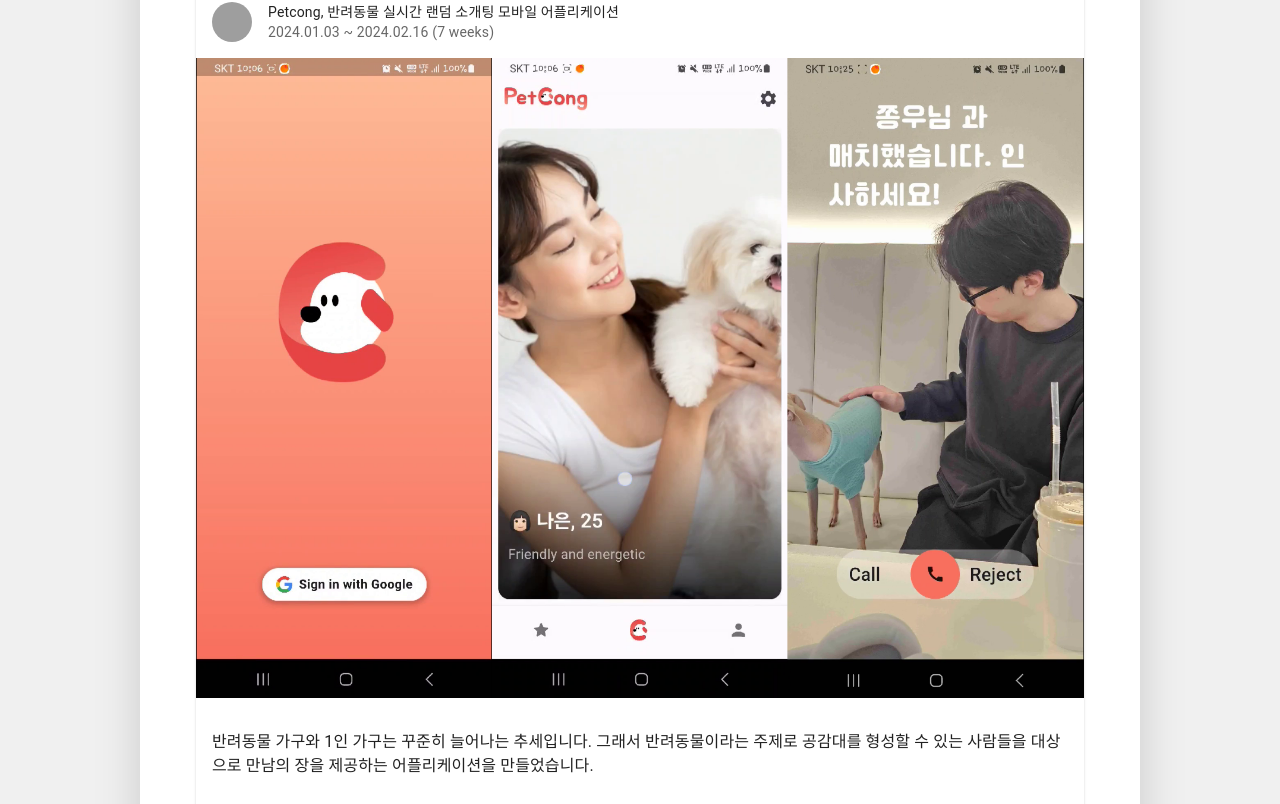
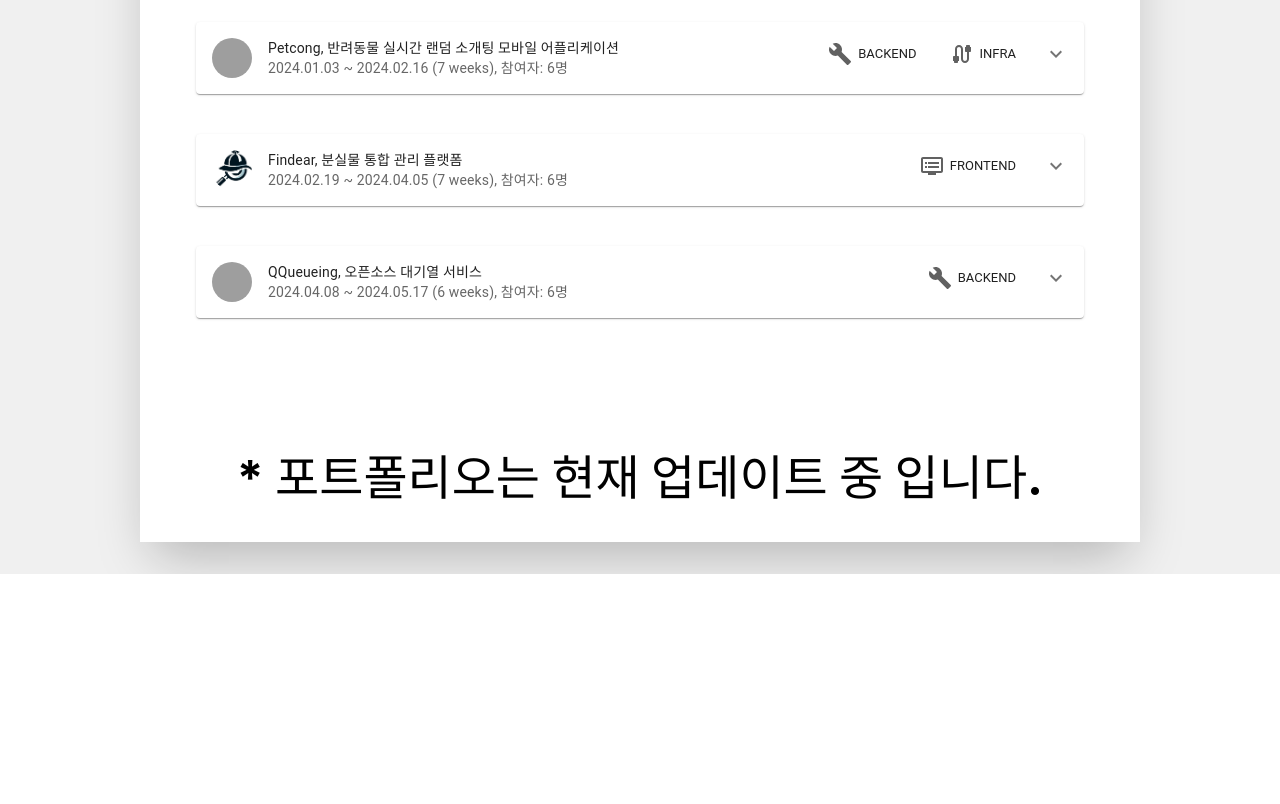
Before and after one commit to ztrl/my-home-app, a React (Vite) app: page / in a window 1280 px wide. Shown: the part 1656-2460 px from the top of the page. After the commit the page ends 2230 px from the top, so only its background shows below. Built offline with nearby package versions, Linux system fonts and the light colour scheme; grey boxes are pictures that could not be loaded.

Commit message:
feat: Add ProjectCard components

```diff
--- a/src/App.tsx
+++ b/src/App.tsx
@@ -52,7 +52,7 @@
               <hr />
               <p className="px-7 pt-7">
                 안녕하십니까, 하나에 몰입해서 깊게 파고드는 것을 좋아하는
-                <text className="font-bold"> 딥 다이버</text> 신문영입니다.
+                <span className="font-bold"> 딥 다이버</span> 신문영입니다.
               </p>
               <p className="px-7 pt-2">
                 전 대부분의 상황에서 객체지향적으로 코드를 작성하려고 합니다.
@@ -104,7 +104,7 @@
               <header className="p-7 font-bold">PROJECT (WIP)</header>
               <hr />
               <section className="p-7">
-                <ProjectHolder></ProjectHolder>
+                <ProjectHolder />
               </section>
             </article>
           </section>
--- /dev/null
+++ b/src/components/ProjectCard.tsx
@@ -0,0 +1,118 @@
+import ExpandMore from "@mui/icons-material/ExpandMore";
+import GitHubIcon from "@mui/icons-material/GitHub";
+import BuildIcon from "@mui/icons-material/Build";
+import CableIcon from "@mui/icons-material/Cable";
+import DvrIcon from "@mui/icons-material/Dvr";
+import {
+  Card,
+  CardHeader,
+  Avatar,
+  IconButton,
+  Collapse,
+  CardMedia,
+  CardContent,
+  Typography,
+  CardActions,
+  Chip,
+} from "@mui/material";
+import { useState } from "react";
+
+type ProjectCardProps = {
+  avatarImgSrc: string;
+  title: string;
+  subheader: string;
+  imgSrc: string;
+  summary: string;
+  contribution: string;
+  achivement: string;
+  retrospection: string;
+  githubLink: string;
+  skillList: string[];
+};
+
+const ProjectCard = ({
+  avatarImgSrc,
+  title,
+  subheader,
+  imgSrc,
+  summary,
+  contribution,
+  achivement,
+  retrospection,
+  githubLink,
+  skillList,
+}: ProjectCardProps) => {
+  const [expanded, setExpanded] = useState<boolean>(false);
+
+  const handleExpandMordClick = () => {
+    setExpanded(!expanded);
+  };
+
+  return (
+    <Card sx={{ my: 5 }}>
+      <CardHeader
+        avatar={<Avatar src={avatarImgSrc} alt="icon" />}
+        action={
+          <>
+            {skillList.map((skill, index) => {
+              return (
+                <Chip
+                  key={index}
+                  avatar={
+                    skill === "BACKEND" ? (
+                      <BuildIcon fontSize="small" />
+                    ) : skill === "INFRA" ? (
+                      <CableIcon fontSize="small" />
+                    ) : (
+                      <DvrIcon fontSize="small" />
+                    )
+                  }
+                  label={skill}
+                  sx={{
+                    mx: 1,
+                    background: "white",
+                  }}
+                />
+              );
+            })}
+            <IconButton
+              onClick={handleExpandMordClick}
+              sx={{
+                transform: !expanded ? "rotate(0deg)" : "rotate(180deg)",
+                outline: 0,
+              }}
+            >
+              <ExpandMore />
+            </IconButton>
+          </>
+        }
+        title={title}
+        subheader={subheader}
+      />
+      <Collapse in={expanded} timeout="auto" unmountOnExit>
+        <CardMedia
+          component="img"
+          height="200"
+          image={imgSrc}
+          alt="project thumbnail"
+        />
+        <CardContent>
+          <Typography sx={{ py: 2 }}>{summary}</Typography>
+          <Typography sx={{ py: 2 }}>{contribution}</Typography>
+          <Typography sx={{ py: 2 }}>{achivement}</Typography>
+          <Typography sx={{ py: 2 }}>{retrospection}</Typography>
+        </CardContent>
+        <CardActions disableSpacing>
+          <IconButton
+            aria-label="link to project's github repository"
+            href={githubLink}
+          >
+            <GitHubIcon fontSize="large" />
+          </IconButton>
+        </CardActions>
+      </Collapse>
+    </Card>
+  );
+};
+
+export default ProjectCard;
--- a/src/components/ProjectHolder.tsx
+++ b/src/components/ProjectHolder.tsx
@@ -1,115 +1,50 @@
-import Card from "@mui/material/Card";
-import CardHeader from "@mui/material/CardHeader";
-import CardMedia from "@mui/material/CardMedia";
-import CardContent from "@mui/material/CardContent";
-import CardActions from "@mui/material/CardActions";
-import Avatar from "@mui/material/Avatar";
-import IconButton from "@mui/material/IconButton";
-import Typography from "@mui/material/Typography";
-import GitHubIcon from "@mui/icons-material/GitHub";
+import ProjectCard from "./ProjectCard";
 
 const ProjectHolder = () => {
   return (
     <>
-      <Card sx={{ my: 5 }}>
-        <CardHeader
-          avatar={
-            <Avatar
-              src="https://raw.githubusercontent.com/ztrl/petcong/master/asset/logo.png"
-              alt="icon"
-              aria-label="projectIcon"
-            />
-          }
-          title="Petcong, 반려동물 실시간 랜덤 소개팅 모바일 어플리케이션"
-          subheader="2024.01.03 ~ 2024.02.16 (7 weeks)"
-        />
-        <CardMedia
-          component="img"
-          image="/images/petcong_thumbnail.png"
-          alt="petcong_thumbnail"
-        />
-        <CardContent>
-          <Typography sx={{ py: 2 }}>
-            반려동물 가구와 1인 가구는 꾸준히 늘어나는 추세입니다. 그래서
-            반려동물이라는 주제로 공감대를 형성할 수 있는 사람들을 대상으로
-            만남의 장을 제공하는 어플리케이션을 만들었습니다.
-          </Typography>
-        </CardContent>
-        <CardActions disableSpacing>
-          <IconButton
-            aria-label="link to petcong github repository"
-            href="https://github.com/ztrl/petcong"
-          >
-            <GitHubIcon fontSize="large" />
-          </IconButton>
-        </CardActions>
-      </Card>
-      <Card sx={{ my: 5 }}>
-        <CardHeader
-          avatar={
-            <Avatar
-              src="/images/findear_logo.jpg"
-              alt="icon"
-              aria-label="projectIcon"
-            />
-          }
-          title="Findear, 분실물 통합 관리 플랫폼"
-          subheader="2024.02.19 ~ 2024.04.05 (7 weeks)"
-        />
-        <CardMedia
-          component="img"
-          image="/images/findear_thumbnail.png"
-          alt="findear_thumbnail"
-        />
-        <CardContent>
-          <Typography sx={{ py: 2 }}>
-            시설의 관리자들은 고객이 놓고간 물건들을 보관하고 관리하는데
+      <ProjectCard
+        avatarImgSrc="https://raw.githubusercontent.com/ztrl/petcong/master/asset/logo.png"
+        title={"Petcong, 반려동물 실시간 랜덤 소개팅 모바일 어플리케이션"}
+        subheader="2024.01.03 ~ 2024.02.16 (7 weeks), 참여자: 6명"
+        imgSrc="/images/petcong_thumbnail.png"
+        summary="반려동물 가구와 1인 가구는 꾸준히 늘어나는 추세입니다. 그래서
+              반려동물이라는 주제로 공감대를 형성할 수 있는 사람들을 대상으로
+              만남의 장을 제공하는 어플리케이션을 만들었습니다."
+        contribution=""
+        achivement=""
+        retrospection=""
+        githubLink="https://github.com/ztrl/petcong"
+        skillList={["BACKEND", "INFRA"]}
+      />
+      <ProjectCard
+        avatarImgSrc="/images/findear_logo.jpg"
+        title="Findear, 분실물 통합 관리 플랫폼"
+        subheader="2024.02.19 ~ 2024.04.05 (7 weeks), 참여자: 6명"
+        imgSrc="/images/findear_thumbnail.png"
+        summary="시설의 관리자들은 고객이 놓고간 물건들을 보관하고 관리하는데
             어려움이 있습니다. Findear는 AI를 활용한 습득물 간편 등록 시스템과
-            유사 습득물 매칭 서비스를 제공하여 이를 해결합니다.
-          </Typography>
-        </CardContent>
-        <CardActions disableSpacing>
-          <IconButton
-            aria-label="link to findear github repository"
-            href="https://github.com/2TF4/findear"
-          >
-            <GitHubIcon fontSize="large" />
-          </IconButton>
-        </CardActions>
-      </Card>
-      <Card>
-        <CardHeader
-          avatar={
-            <Avatar
-              src="https://raw.githubusercontent.com/4-EVERY1/QQueueing/master/.asset/queueing.png"
-              alt="icon"
-              aria-label="projectIcon"
-            />
-          }
-          title="QQueueing, 오픈소스 대기열 서비스"
-          subheader="2024.01.03 ~ 2024.02.16 (7 weeks)"
-        />
-        <CardMedia
-          component="img"
-          image="/images/commandline.png"
-          alt="petcong_thumbnail"
-        />
-        <CardContent>
-          <Typography sx={{ py: 2 }}>
-            QQueueing은 서버에 직접 설치해서 사용할 수 있는 무료 대기열
+            유사 습득물 매칭 서비스를 제공하여 이를 해결합니다."
+        contribution=""
+        achivement=""
+        retrospection=""
+        githubLink="https://github.com/2TF4/findear"
+        skillList={["FRONTEND"]}
+      />
+      <ProjectCard
+        avatarImgSrc="https://raw.githubusercontent.com/4-EVERY1/QQueueing/master/.asset/queueing.png"
+        title="QQueueing, 오픈소스 대기열 서비스"
+        subheader="2024.04.08 ~ 2024.05.17 (6 weeks), 참여자: 6명"
+        imgSrc="/images/waiting_queue.gif"
+        summary="QQueueing은 서버에 직접 설치해서 사용할 수 있는 무료 대기열
             서비스입니다. 서버 프로그램이 실행 중인 곳에 설치해서, 추가 비용
-            없이 대기열 기능을 사용할 수 있습니다.
-          </Typography>
-        </CardContent>
-        <CardActions disableSpacing>
-          <IconButton
-            aria-label="link to petcong github repository"
-            href="https://github.com/4-EVERY1/QQueueing"
-          >
-            <GitHubIcon fontSize="large" />
-          </IconButton>
-        </CardActions>
-      </Card>
+            없이 대기열 기능을 사용할 수 있습니다."
+        contribution=""
+        achivement=""
+        retrospection=""
+        githubLink="https://github.com/4-EVERY1/QQueueing"
+        skillList={["BACKEND"]}
+      />
     </>
   );
 };
--- a/src/components/SkillContents.tsx
+++ b/src/components/SkillContents.tsx
@@ -79,10 +79,9 @@
   return (
     <>
       {contents[activeContent].map((skill, skillIndex) => (
-        <>
         <div key={skillIndex} className="mt-3">
           <header className="text-lg font-semibold p-3">{skill.name}</header>
-            <div className="p-3">
+          <div className="mt-3">
             {skill.description.map((description, descriptionIndex) => (
               <p key={descriptionIndex} className="p-3">
                 {description}
@@ -90,7 +89,6 @@
             ))}
           </div>
         </div>
-        </>
       ))}
     </>
   );
```
Lines whose indentation alone changed are shown as unchanged.
